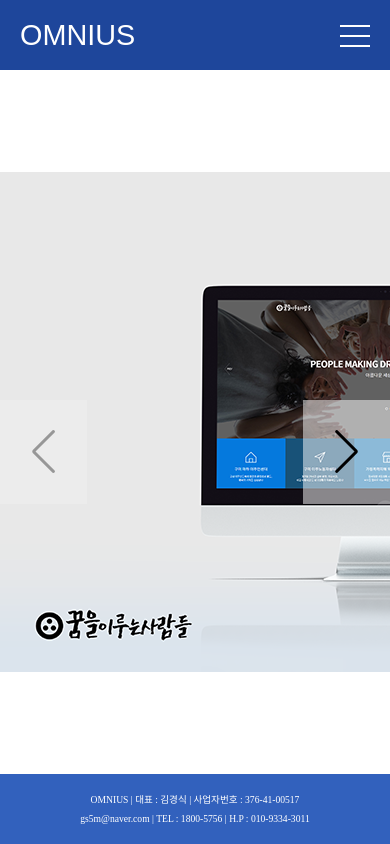
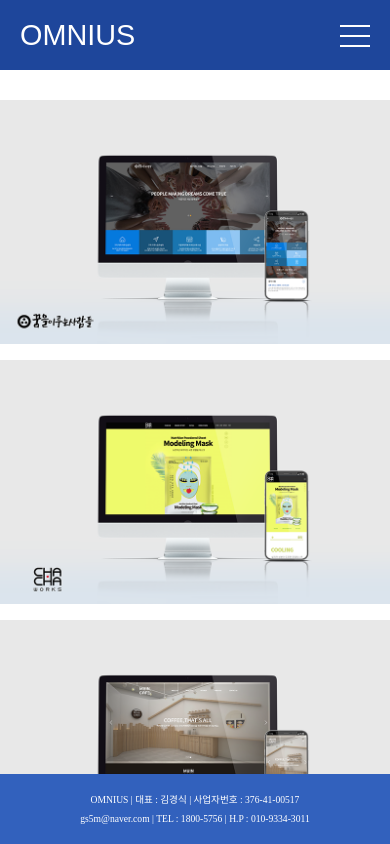
Before and after one commit to omnius-web/omnius_site, a React (Create React App) app: page /portfolio in a window 390 px wide. Shown: the top 844 px of the page. Built offline with nearby package versions, Linux system fonts and the light colour scheme; a web font is replaced by a local one.

Commit message:
210803-mobileSet

```diff
--- a/src/components/about/about.css
+++ b/src/components/about/about.css
@@ -53,3 +53,33 @@
 .about .top > div img {
         width: 100%;
 }
+
+
+@media screen and (max-width: 1500px) {
+        .about li {
+                font-size: 1.7rem;
+        }
+        .about > div {
+                width: 500px;
+        }
+}
+
+@media screen and (max-width: 1100px) {
+        .about {
+                flex-direction: column-reverse;
+        }
+        .about .con {
+                margin-top: 50px;
+        }
+}
+
+@media screen and (max-width: 600px) {
+        .about > div {
+                width: 95%;
+        }
+        .about li {
+                font-size: 1.3rem;
+                letter-spacing: -0.1rem;
+                text-align: center;
+        }
+}
--- a/src/components/contact/contact.css
+++ b/src/components/contact/contact.css
@@ -25,3 +25,29 @@
         font-family: 'S-CoreDream-3Light';
         margin: 25px 0;
 }
+
+@media screen and (max-width: 1500px) {
+        .contactwrap .con li,
+        .contactwrap .con2 li {
+                font-size: 1.7rem;
+        }
+}
+
+@media screen and (max-width: 1000px) {
+        .contactwrap .con,
+        .contactwrap .con2 {
+                margin-top: 50px;
+        }
+}
+
+@media screen and (max-width: 600px) {
+        .contactwrap .con li {
+                font-size: 1.3rem;
+                letter-spacing: -0.1rem;
+                text-align: center;
+        }
+        .contactwrap .con2 li {
+                font-size: 1.3rem;
+                text-align: center;
+        }
+}
--- a/src/components/header.css
+++ b/src/components/header.css
@@ -126,3 +126,9 @@ ul, li {
         }
 
 }
+
+@media screen and (max-width: 800px){
+        .alltop > .tit {
+                height: 230px;
+        }
+}
--- a/src/components/omberger/OmBerGer.js
+++ b/src/components/omberger/OmBerGer.js
@@ -1,4 +1,7 @@
-import { useState } from "react";
+import { useEffect, useState } from "react";
+import {
+        Link
+} from "react-router-dom";
 import "./omberger.css";
 
 function OmBerGer(){
@@ -16,6 +19,9 @@ function OmBerGer(){
                 }
 
         }
+        useEffect(()=>{
+
+        })
 
         return (
                 <div className="omberger">
@@ -24,6 +30,23 @@ function OmBerGer(){
                         </div>
                         <div className={'submenu '+subMenuStatus}>
                                 <div className="close" onClick={OBGBt}></div>
+                                <div className="list">
+                                        <li>
+                                                <Link to="/" onClick={OBGBt}>Home</Link>
+                                        </li>
+                                        <li>
+                                                <Link to="/portfolio" onClick={OBGBt}>Portfolio</Link>
+                                        </li>
+                                        <li>
+                                                <Link to="/about" onClick={OBGBt}>About Us</Link>
+                                        </li>
+                                        <li>
+                                                <Link to="/work" onClick={OBGBt}>Work</Link>
+                                        </li>
+                                        <li>
+                                                <Link to="/contact" onClick={OBGBt}>Contact</Link>
+                                        </li>
+                                </div>
                         </div>
                 </div>
         )
--- a/src/components/omberger/omberger.css
+++ b/src/components/omberger/omberger.css
@@ -97,6 +97,25 @@
         top: 50%;
 }
 
+.omberger .submenu .list {
+        width: 100%;
+        display: flex;
+        flex-direction: column;
+        margin-bottom: auto;
+        margin-top: 80px;
+        padding: 0 50px;
+        align-items: flex-start;
+}
+
+.omberger .submenu .list li {
+        margin: 5px 0;
+}
+
+.omberger .submenu .list li a {
+        color: white;
+        font-size: 2rem;
+}
+
 @media screen and (max-width: 1000px){
         .omberger {
                 display: block!important;
--- a/src/components/portfolio/Portfolio.js
+++ b/src/components/portfolio/Portfolio.js
@@ -49,6 +49,20 @@ function Portfolio(){
 
                         </Swiper>
 
+                        <div className="pf_mo">
+                                {pf.map((img,i)=>{
+
+                                        return (
+
+                                                <div className="one" key={i}>
+                                                        <img src={img.img} alt={i}/>
+                                                </div>
+
+                                        )
+
+                                })}
+                        </div>
+
                 </div>
 
         )
--- a/src/components/portfolio/portfolio.css
+++ b/src/components/portfolio/portfolio.css
@@ -3,6 +3,7 @@
         width: 100%;
         height: 100vh;
         display: flex;
+        flex-direction: column;
         justify-content: center;
         align-items: center;
 
@@ -55,3 +56,40 @@
 
 .swiper-button-next { right: 0; }
 .swiper-button-prev { left: 0; }
+
+.portfolio .pf_mo {
+        display: none;
+        flex-wrap: wrap;
+        justify-content: space-between;
+        align-items: center;
+        margin: 100px 0;
+}
+
+.portfolio .pf_mo .one {
+        width: 48%;
+        margin-bottom: 15px;
+}
+
+.portfolio .pf_mo .one img {
+        width: 100%;
+}
+
+
+@media screen and (max-width: 1000px){
+        .portfolio {
+                height: auto;
+                justify-content: flex-start;
+        }
+        .swiper-container {
+                display: none;
+        }
+        .portfolio .pf_mo {
+                display: flex;
+        }
+}
+
+@media screen and (max-width: 800px){
+        .portfolio .pf_mo .one {
+                width: 100%;
+        }
+}
--- a/src/components/work/work.css
+++ b/src/components/work/work.css
@@ -79,3 +79,21 @@
         font-family: 'S-CoreDream-3Light';
         font-size: 1.3rem;
 }
+
+@media screen and (max-width: 1400px){
+        .work .one {
+                width: 30%;
+        }
+}
+
+@media screen and (max-width: 1000px){
+        .work .one {
+                width: 45%;
+        }
+}
+
+@media screen and (max-width: 700px){
+        .work .one {
+                width: 90%;
+        }
+}
```
